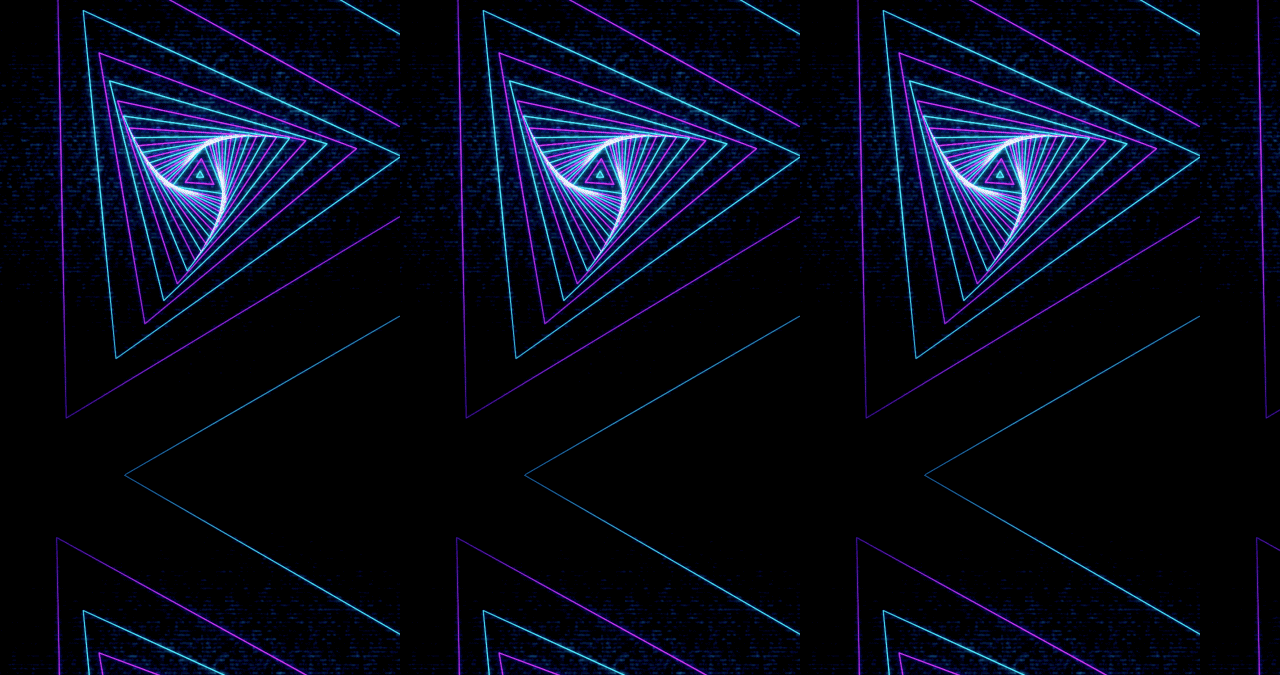
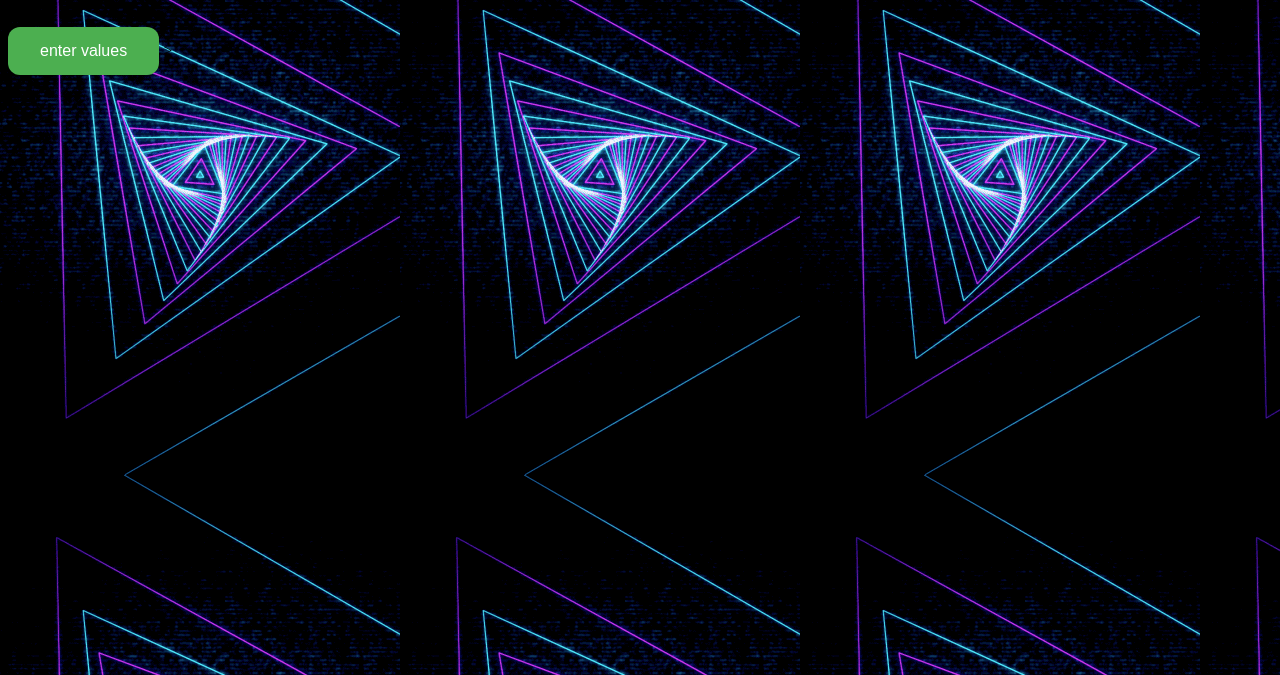
Before and after one commit to luka303/simple-triangle-tracker, a plain HTML site: page index.html in a window 1280 px wide. Shown: the part 125-800 px from the top of the page. Drawn offline with Linux system fonts and the light colour scheme; files whose address does not match are found by name.

Commit message:
add a button to the page

```diff
--- a/css/styles.css
+++ b/css/styles.css
@@ -11,3 +11,15 @@ p{
 	font-family: sans-serif;
 
 }
+.button {
+  background-color: #4CAF50;
+  border: none;
+  color: white;
+  padding: 15px 32px;
+  text-align: center;
+  text-decoration: none;
+  display: inline-block;
+  font-size: 16px;
+	border-radius: 12px;
+}
+}
--- a/index.html
+++ b/index.html
@@ -9,6 +9,9 @@
 	<body>
 		<h1 text align="center">Simple Triangle Tracker</h1>
 		 <p text align="center">enjoy getting to know the types of triangles by simply entering the figures</p>
-<script src="js/scripts.js"></script>
+		 <button class="button" type="button" onclick="triangle()">enter values</button>
+<script src="js/scripts.js"></<script>
+
+</script>>
 	</body>
 </html>
--- a/js/scripts.js
+++ b/js/scripts.js
@@ -0,0 +1,4 @@
+function triangle(sideA,sideB,sideC) {
+	var sideA (prompt("enter a value for side A"))
+
+}
```
